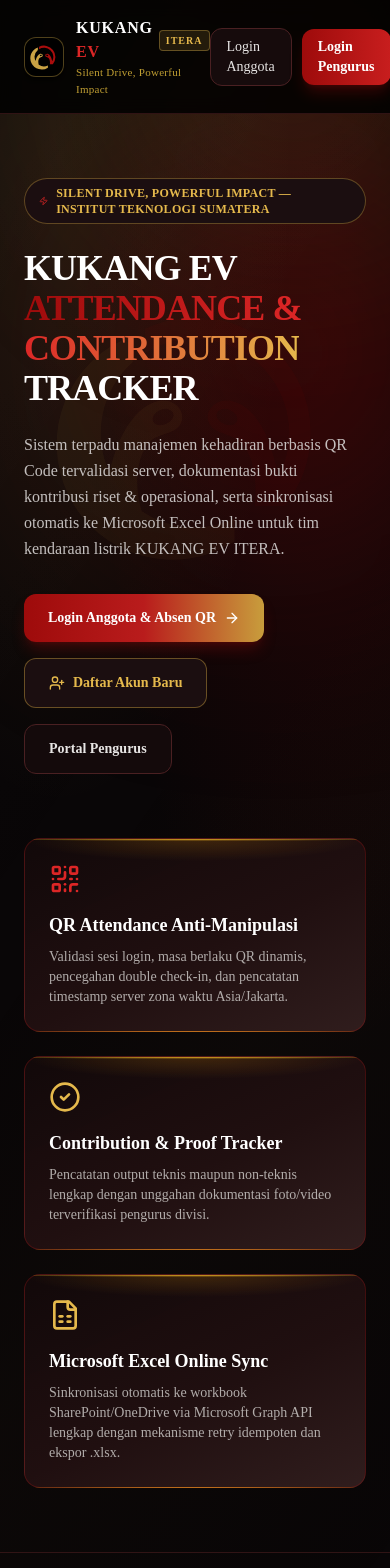
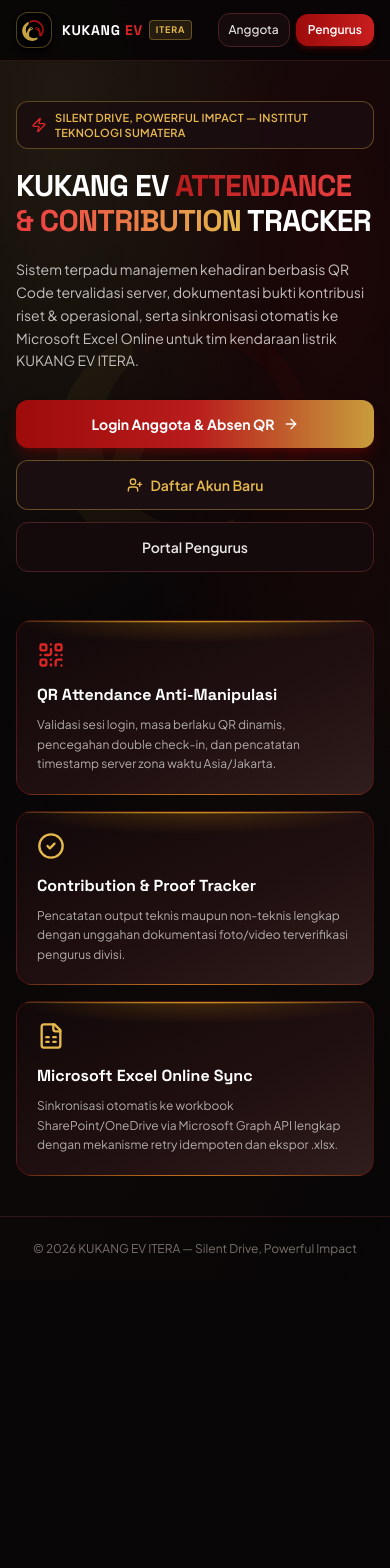
Before and after one commit to suryaadhyaksaa/kukang-tracker, a Next.js app: page / in a window 390 px wide. Shown: the top 1568 px of the page. After the commit the page ends 1281 px from the top, so only its background shows below. Built offline with nearby package versions, Linux system fonts and the light colour scheme.

Commit message:
Fix mobile navbar overflow and heading typography

```diff
--- a/src/app/globals.css
+++ b/src/app/globals.css
@@ -151,3 +151,13 @@ a:active {
     padding: 2rem;
   }
 }
+html,
+body {
+  max-width: 100%;
+  overflow-x: hidden;
+  font-family: var(--font-sans), system-ui, -apple-system, sans-serif;
+}
+
+.font-heading {
+  font-family: var(--font-heading), system-ui, -apple-system, sans-serif;
+}
--- a/src/app/page.tsx
+++ b/src/app/page.tsx
@@ -11,117 +11,114 @@ import { KukangLogo } from "@/components/brand/KukangLogo";
 
 export default function LandingPage() {
   return (
-    <div className="relative min-h-screen bg-transparent text-stone-100 flex flex-col justify-between kukang-silk-overlay overflow-hidden">
-      <div
-        aria-hidden="true"
-        className="pointer-events-none absolute -top-24 left-1/3 h-80 w-80 rounded-full bg-[#C89D3C]/20 blur-[120px]"
-      />
-      <div
-        aria-hidden="true"
-        className="pointer-events-none absolute top-40 -right-20 h-96 w-96 rounded-full bg-[#9E0B0B]/25 blur-[130px]"
-      />
+    <div className="relative min-h-screen w-full overflow-x-hidden bg-transparent text-stone-100 flex flex-col justify-between kukang-silk-overlay">
+      {/* Top Navbar */}
+      <header className="sticky top-0 z-30 w-full border-b border-[#3B181A]/80 bg-[#080506]/90 backdrop-blur-md">
+        <div className="mx-auto flex max-w-6xl items-center justify-between gap-2 px-4 py-3 sm:px-6 sm:py-4">
+          <KukangLogo showTagline hideTaglineOnMobile />
 
-      <header className="relative z-10 border-b border-[#3B181A]/80 bg-transparent/85 backdrop-blur">
-        <div className="mx-auto flex max-w-6xl items-center justify-between px-6 py-4">
-          <KukangLogo showTagline />
-          <div className="flex items-center gap-2.5">
+          <div className="flex items-center gap-1.5 sm:gap-2.5 shrink-0">
             <Link
               href="/register"
-              className="hidden sm:inline-flex items-center gap-1.5 rounded-xl border border-[#C89D3C]/45 bg-[#C89D3C]/10 px-4 py-2 text-sm font-medium text-[#E5B94C] transition hover:bg-[#C89D3C]/20"
+              className="hidden md:inline-flex items-center gap-1.5 whitespace-nowrap rounded-xl border border-[#C89D3C]/45 bg-[#C89D3C]/10 px-3.5 py-2 text-xs sm:text-sm font-medium text-[#E5B94C] hover:bg-[#C89D3C]/20"
             >
               <UserPlus className="h-4 w-4" />
               <span>Daftar</span>
             </Link>
             <Link
               href="/login?role=member"
-              className="rounded-xl border border-[#4A2022] bg-[#160B0C] px-4 py-2 text-sm font-medium text-stone-200 transition hover:border-[#C89D3C]/60 hover:text-white"
+              className="whitespace-nowrap rounded-xl border border-[#4A2022] bg-[#160B0C] px-2.5 py-2 sm:px-4 sm:py-2 text-xs sm:text-sm font-medium text-stone-200 hover:border-[#C89D3C]/60 hover:text-white"
             >
-              Login Anggota
+              <span className="sm:hidden">Anggota</span>
+              <span className="hidden sm:inline">Login Anggota</span>
             </Link>
             <Link
               href="/login?role=admin"
-              className="rounded-xl bg-gradient-to-r from-[#9E0B0B] to-[#C81E1E] px-4 py-2 text-sm font-semibold text-white shadow-lg shadow-[#9E0B0B]/30 transition hover:brightness-110"
+              className="whitespace-nowrap rounded-xl bg-gradient-to-r from-[#9E0B0B] to-[#C81E1E] px-3 py-2 sm:px-4 sm:py-2 text-xs sm:text-sm font-semibold text-white shadow-md shadow-[#9E0B0B]/30 hover:brightness-110"
             >
-              Login Pengurus
+              <span className="sm:hidden">Pengurus</span>
+              <span className="hidden sm:inline">Login Pengurus</span>
             </Link>
           </div>
         </div>
       </header>
 
-      <main className="relative z-10 mx-auto max-w-6xl px-6 py-16 sm:py-24">
-        <div className="max-w-3xl space-y-6">
-          <div className="inline-flex items-center gap-2 rounded-full border border-[#C89D3C]/40 bg-[#1B0E10] px-3.5 py-1.5 text-xs font-semibold tracking-wide text-[#E5B94C]">
-            <Zap className="h-3.5 w-3.5 text-[#DC2626]" />
+      {/* Hero Section */}
+      <main className="relative z-10 mx-auto w-full max-w-6xl px-4 py-10 sm:px-6 sm:py-20">
+        <div className="max-w-3xl space-y-5 sm:space-y-6">
+          <div className="inline-flex items-center gap-2 rounded-xl sm:rounded-full border border-[#C89D3C]/40 bg-[#1B0E10]/90 px-3.5 py-2 text-[11px] sm:text-xs font-semibold leading-snug tracking-wide text-[#E5B94C]">
+            <Zap className="h-4 w-4 shrink-0 text-[#DC2626]" />
             <span>SILENT DRIVE, POWERFUL IMPACT — INSTITUT TEKNOLOGI SUMATERA</span>
           </div>
 
-          <h1 className="font-heading text-4xl font-bold tracking-tight text-white sm:text-6xl">
+          <h1 className="font-heading text-3xl font-extrabold leading-[1.15] tracking-tight text-white sm:text-5xl lg:text-6xl">
             KUKANG EV{" "}
-            <span className="bg-gradient-to-r from-[#9E0B0B] via-[#DC2626] to-[#E5B94C] bg-clip-text text-transparent">
+            <span className="bg-gradient-to-r from-[#B91C1C] via-[#EF4444] to-[#E5B94C] bg-clip-text text-transparent">
               ATTENDANCE & CONTRIBUTION
             </span>{" "}
             TRACKER
           </h1>
 
-          <p className="text-base leading-relaxed text-stone-300/90 sm:text-lg">
+          <p className="text-sm leading-relaxed text-stone-300/90 sm:text-lg">
             Sistem terpadu manajemen kehadiran berbasis QR Code tervalidasi server,
             dokumentasi bukti kontribusi riset & operasional, serta sinkronisasi
             otomatis ke Microsoft Excel Online untuk tim kendaraan listrik KUKANG EV ITERA.
           </p>
 
-          <div className="flex flex-wrap items-center gap-4 pt-2">
+          <div className="flex flex-col sm:flex-row sm:flex-wrap items-stretch sm:items-center gap-3 sm:gap-4 pt-2">
             <Link
               href="/login?role=member"
-              className="inline-flex items-center gap-2 rounded-xl bg-gradient-to-r from-[#9E0B0B] via-[#B91C1C] to-[#C89D3C] px-6 py-3.5 text-sm font-bold text-white shadow-lg shadow-[#9E0B0B]/30 transition hover:brightness-110"
+              className="inline-flex w-full sm:w-auto items-center justify-center gap-2 whitespace-nowrap rounded-xl bg-gradient-to-r from-[#9E0B0B] via-[#B91C1C] to-[#C89D3C] px-6 py-3.5 text-sm font-bold text-white shadow-lg shadow-[#9E0B0B]/30 hover:brightness-110"
             >
               <span>Login Anggota & Absen QR</span>
-              <ArrowRight className="h-4 w-4" />
+              <ArrowRight className="h-4 w-4 shrink-0" />
             </Link>
             <Link
               href="/register"
-              className="inline-flex items-center gap-2 rounded-xl border border-[#C89D3C]/45 bg-[#1B0E10] px-6 py-3.5 text-sm font-semibold text-[#E5B94C] transition hover:bg-[#291518]"
+              className="inline-flex w-full sm:w-auto items-center justify-center gap-2 whitespace-nowrap rounded-xl border border-[#C89D3C]/45 bg-[#1B0E10] px-6 py-3.5 text-sm font-semibold text-[#E5B94C] hover:bg-[#291518]"
             >
-              <UserPlus className="h-4 w-4" />
+              <UserPlus className="h-4 w-4 shrink-0" />
               <span>Daftar Akun Baru</span>
             </Link>
             <Link
               href="/login?role=admin"
-              className="inline-flex items-center gap-2 rounded-xl border border-[#4A2022] bg-[#140A0B] px-6 py-3.5 text-sm font-semibold text-stone-200 transition hover:border-[#DC2626]/60"
+              className="inline-flex w-full sm:w-auto items-center justify-center gap-2 whitespace-nowrap rounded-xl border border-[#4A2022] bg-[#140A0B] px-6 py-3.5 text-sm font-semibold text-stone-200 hover:border-[#DC2626]/60"
             >
               <span>Portal Pengurus</span>
             </Link>
           </div>
         </div>
 
-        <div className="mt-16 grid grid-cols-1 gap-6 md:grid-cols-3">
-          <div className="kukang-card rounded-2xl p-6 transition hover:-translate-y-0.5">
-            <QrCode className="h-8 w-8 text-[#DC2626]" />
-            <h2 className="mt-4 font-heading text-lg font-bold text-white">
+        {/* Feature Cards */}
+        <div className="mt-12 sm:mt-16 grid grid-cols-1 gap-4 sm:gap-6 md:grid-cols-3">
+          <div className="kukang-card rounded-2xl p-5 sm:p-6">
+            <QrCode className="h-7 w-7 sm:h-8 sm:w-8 text-[#DC2626]" />
+            <h2 className="mt-3.5 sm:mt-4 font-heading text-base sm:text-lg font-bold text-white">
               QR Attendance Anti-Manipulasi
             </h2>
-            <p className="mt-2 text-sm text-stone-300/80">
+            <p className="mt-2 text-xs sm:text-sm leading-relaxed text-stone-300/80">
               Validasi sesi login, masa berlaku QR dinamis, pencegahan double
               check-in, dan pencatatan timestamp server zona waktu Asia/Jakarta.
             </p>
           </div>
 
-          <div className="kukang-card rounded-2xl p-6 transition hover:-translate-y-0.5">
-            <CheckCircle2 className="h-8 w-8 text-[#E5B94C]" />
-            <h2 className="mt-4 font-heading text-lg font-bold text-white">
+          <div className="kukang-card rounded-2xl p-5 sm:p-6">
+            <CheckCircle2 className="h-7 w-7 sm:h-8 sm:w-8 text-[#E5B94C]" />
+            <h2 className="mt-3.5 sm:mt-4 font-heading text-base sm:text-lg font-bold text-white">
               Contribution & Proof Tracker
             </h2>
-            <p className="mt-2 text-sm text-stone-300/80">
+            <p className="mt-2 text-xs sm:text-sm leading-relaxed text-stone-300/80">
               Pencatatan output teknis maupun non-teknis lengkap dengan unggahan
               dokumentasi foto/video terverifikasi pengurus divisi.
             </p>
           </div>
 
-          <div className="kukang-card rounded-2xl p-6 transition hover:-translate-y-0.5">
-            <FileSpreadsheet className="h-8 w-8 text-[#E5B94C]" />
-            <h2 className="mt-4 font-heading text-lg font-bold text-white">
+          <div className="kukang-card rounded-2xl p-5 sm:p-6">
+            <FileSpreadsheet className="h-7 w-7 sm:h-8 sm:w-8 text-[#E5B94C]" />
+            <h2 className="mt-3.5 sm:mt-4 font-heading text-base sm:text-lg font-bold text-white">
               Microsoft Excel Online Sync
             </h2>
-            <p className="mt-2 text-sm text-stone-300/80">
+            <p className="mt-2 text-xs sm:text-sm leading-relaxed text-stone-300/80">
               Sinkronisasi otomatis ke workbook SharePoint/OneDrive via Microsoft
               Graph API lengkap dengan mekanisme retry idempoten dan ekspor .xlsx.
             </p>
@@ -129,7 +126,7 @@ export default function LandingPage() {
         </div>
       </main>
 
-      <footer className="relative z-10 border-t border-[#3B181A]/80 py-6 text-center text-xs text-stone-500">
+      <footer className="relative z-10 border-t border-[#3B181A]/80 px-4 py-6 text-center text-xs text-stone-500">
         © {new Date().getFullYear()} KUKANG EV ITERA — Silent Drive, Powerful Impact
       </footer>
     </div>
--- a/src/components/brand/KukangLogo.tsx
+++ b/src/components/brand/KukangLogo.tsx
@@ -3,23 +3,29 @@ import React, { useId } from "react";
 export function KukangLogo({
   compact = false,
   showTagline = false,
+  hideTaglineOnMobile = false,
   variant = "color",
   size = "md",
 }: {
   compact?: boolean;
   showTagline?: boolean;
+  hideTaglineOnMobile?: boolean;
   variant?: "color" | "white";
   size?: "sm" | "md" | "lg";
 }) {
   const maskId = useId();
   const iconDimension =
-    size === "lg" ? "h-16 w-16" : size === "sm" ? "h-8 w-8" : "h-10 w-10";
+    size === "lg"
+      ? "h-14 w-14 sm:h-16 sm:w-16"
+      : size === "sm"
+      ? "h-8 w-8"
+      : "h-9 w-9 sm:h-10 sm:w-10";
 
   const goldFill = variant === "white" ? "#FFFFFF" : "#C9A244";
   const redFill = variant === "white" ? "#FFFFFF" : "#A80D0D";
 
   return (
-    <div className="flex items-center gap-3 select-none">
+    <div className="flex items-center gap-2.5 sm:gap-3 select-none shrink-0">
       <div
         className={`relative flex ${iconDimension} shrink-0 items-center justify-center rounded-xl bg-black p-1 border border-[#C9A244]/40 shadow-md shadow-black/70`}
       >
@@ -51,7 +57,6 @@ export function KukangLogo({
             </mask>
           </defs>
           <g mask={`url(#${maskId})`}>
-            {/* Bagian Kiri & Bawah (Metallic Gold) */}
             <path
               d="M 59 36.0
                  A 76 76 0 1 0 126 171.4
@@ -65,7 +70,6 @@ export function KukangLogo({
                  Z"
               fill={goldFill}
             />
-            {/* Bagian Atas & Kanan (Deep Crimson) */}
             <path
               d="M 67 31.5
                  A 76 76 0 0 1 158.9 148
@@ -83,17 +87,21 @@ export function KukangLogo({
       </div>
 
       {!compact && (
-        <div className="flex flex-col">
-          <div className="flex items-center gap-1.5">
-            <span className="font-heading text-base font-bold tracking-wider text-white">
+        <div className="flex flex-col min-w-0">
+          <div className="flex items-center gap-1.5 whitespace-nowrap">
+            <span className="font-heading text-sm sm:text-base font-bold tracking-wider text-white">
               KUKANG <span className="text-[#DC2626]">EV</span>
             </span>
-            <span className="rounded bg-[#C9A244]/15 px-1.5 py-0.5 text-[10px] font-bold tracking-widest text-[#E5B94C] border border-[#C9A244]/40">
+            <span className="rounded bg-[#C9A244]/15 px-1.5 py-0.5 text-[9px] sm:text-[10px] font-bold tracking-widest text-[#E5B94C] border border-[#C9A244]/40">
               ITERA
             </span>
           </div>
           {showTagline && (
-            <span className="text-[11px] tracking-wide text-[#D4AF37]/90">
+            <span
+              className={`${
+                hideTaglineOnMobile ? "hidden sm:block" : "block"
+              } truncate text-[10px] sm:text-[11px] tracking-wide text-[#D4AF37]/90`}
+            >
               Silent Drive, Powerful Impact
             </span>
           )}
--- a/tailwind.config.ts
+++ b/tailwind.config.ts
@@ -8,19 +8,9 @@ const config: Config = {
   ],
   theme: {
     extend: {
-      colors: {
-        kukang: {
-          bg: "#050816",
-          secondary: "#0F172A",
-          card: "#0B1120",
-          green: "#10B981",
-          cyan: "#06B6D4",
-          gold: "#F59E0B",
-        },
-      },
       fontFamily: {
-        sans: ["var(--font-inter)", "sans-serif"],
-        heading: ["var(--font-space-grotesk)", "sans-serif"],
+        sans: ["var(--font-sans)", "system-ui", "-apple-system", "sans-serif"],
+        heading: ["var(--font-heading)", "system-ui", "-apple-system", "sans-serif"],
       },
     },
   },
```
